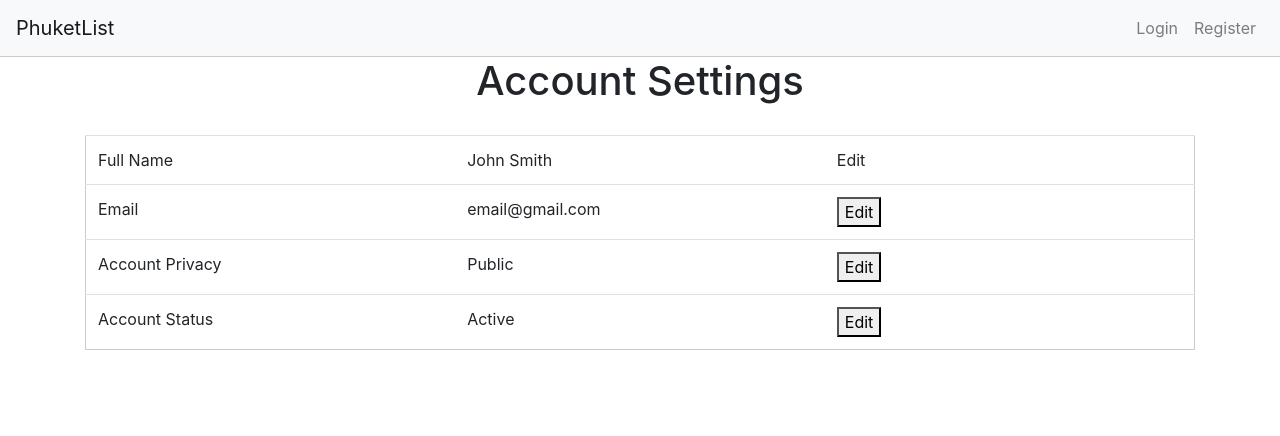
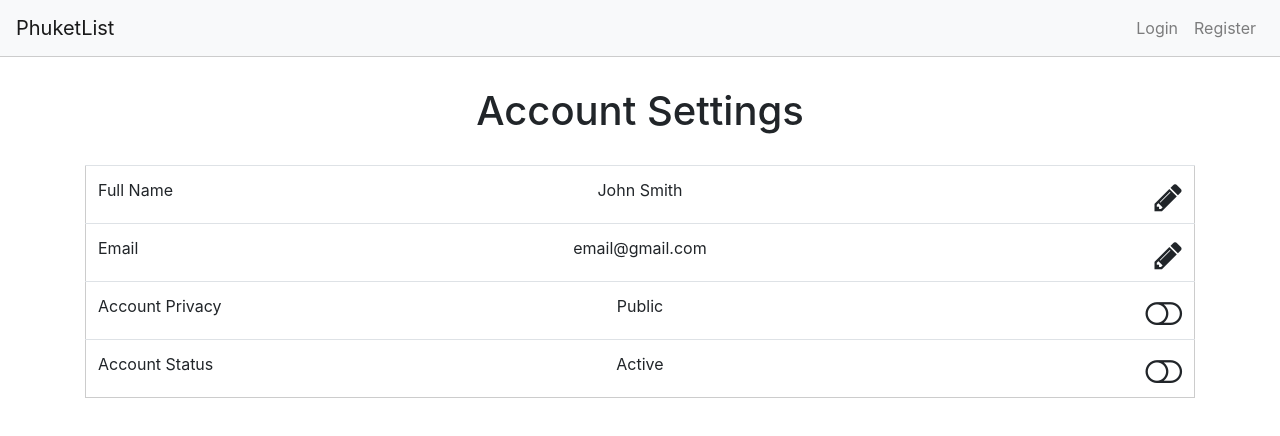
Before and after one commit to stevenGarciaDev/PhuketList, a React (Create React App) app in the folder front-end/: page /settings in a window 1280 px wide. Shown: the top 436 px of the page. Built offline with nearby package versions, Linux system fonts and the light colour scheme.

Commit message:
Improve UI for settings component.

```diff
--- a/front-end/src/components/Settings.jsx
+++ b/front-end/src/components/Settings.jsx
@@ -1,41 +1,20 @@
 import React, { Component } from 'react';
+import SettingsDetail from './settingsDetail';
 
 class Settings extends Component {
 
   render() {
     return (
-      <div className="container">
+      <div className="container" id="body-wrapper">
        <h1>Account Settings</h1>
 
        <table className="table settings-container">
-        <tr>
-          <td>Full Name</td>
-          <td>John Smith</td>
-          <td>
-            Edit
-          </td>
-        </tr>
-        <tr>
-          <td>Email</td>
-          <td>email@gmail.com</td>
-          <td>
-            <button>Edit</button>
-          </td>
-        </tr>
-        <tr>
-          <td>Account Privacy</td>
-          <td>Public</td>
-          <td>
-            <button>Edit</button>
-          </td>
-        </tr>
-        <tr>
-          <td>Account Status</td>
-          <td>Active</td>
-          <td>
-            <button>Edit</button>
-          </td>
-        </tr>
+
+        <SettingsDetail settingProperty="Full Name" settingValue="John Smith" detailType="content" />
+        <SettingsDetail settingProperty="Email" settingValue="email@gmail.com" detailType="content" />
+        <SettingsDetail settingProperty="Account Privacy" settingValue="Public"detailType="toggle" />
+        <SettingsDetail settingProperty="Account Status" settingValue="Active" detailType="toggle" />
+
        </table>
       </div>
     );
--- a/front-end/src/components/settingsDetail.jsx
+++ b/front-end/src/components/settingsDetail.jsx
@@ -4,10 +4,11 @@ class SettingDetail extends Component {
 
   constructor(props) {
     super(props);
-    this.state {
+    this.state = {
       isEditing: false,
       settingProperty: this.props.settingProperty,
-      settingValue: ""
+      settingValue: this.props.settingValue,
+      detailType: this.props.detailType
     };
   }
 
@@ -23,15 +24,33 @@ class SettingDetail extends Component {
   }
 
   displayRow = () => {
-    const { isEditing, settingProperty, settingValue } = this.state;
+    const {
+      isEditing,
+      settingProperty,
+      settingValue,
+      detailType
+    } = this.state;
+
+    const isToggle = detailType != 'content';
 
     if (isEditing) {
       return (
         <tr>
           <td>{settingProperty}</td>
-          <td>{settingValue}</td>
-          <td>
-            <button onClick="">Edit</button>
+          <td className="settingsValue">
+            {isToggle ?
+              settingValue
+              :
+              <input type="text" className="form-control" value={settingValue}/>
+            }
+          </td>
+
+          <td className="settings-change-btn">
+            {isToggle ?
+              <i onClick={this.toggleEdit} className="fa fa-toggle-on fa-2x" aria-hidden="true"></i>
+              :
+              <i onClick={this.toggleEdit} className="fa fa-check-circle-o fa-2x" aria-hidden="true"></i>
+            }
           </td>
         </tr>
       );
@@ -39,9 +58,13 @@ class SettingDetail extends Component {
       return (
         <tr>
           <td>{settingProperty}</td>
-          <td><input type="text" value={settingValue}/></td>
-          <td>
-            <button onClick="">Apply</button>
+          <td className="settingsValue">{settingValue}</td>
+          <td className="settings-change-btn">
+            {isToggle ?
+            <i onClick={this.toggleEdit} className="fa fa-toggle-off fa-2x" aria-hidden="true"></i>
+            :
+            <i onClick={this.toggleEdit} className="fa fa-pencil fa-2x" aria-hidden="true"></i>
+          }
           </td>
         </tr>
       );
@@ -51,7 +74,7 @@ class SettingDetail extends Component {
   render() {
     return (
       <React.Fragment>
-        { () => this.displayRow() }
+        { this.displayRow() }
       </React.Fragment>
     );
   }
--- a/front-end/src/index.css
+++ b/front-end/src/index.css
@@ -11,6 +11,10 @@ body {
 code {
   font-family: source-code-pro, Menlo, Monaco, Consolas, "Courier New",
     monospace;
+}
+
+#body-wrapper {
+  margin-top: 30px;
 }
 
 /* ----------
@@ -260,6 +264,14 @@ Settings
   border: 1px solid #cccccc;
 }
 
+.settings-change-btn {
+  text-align: right;
+}
+
+.settingsValue {
+  text-align: center;
+}
+
 table {
   width:100%;
 }
```
